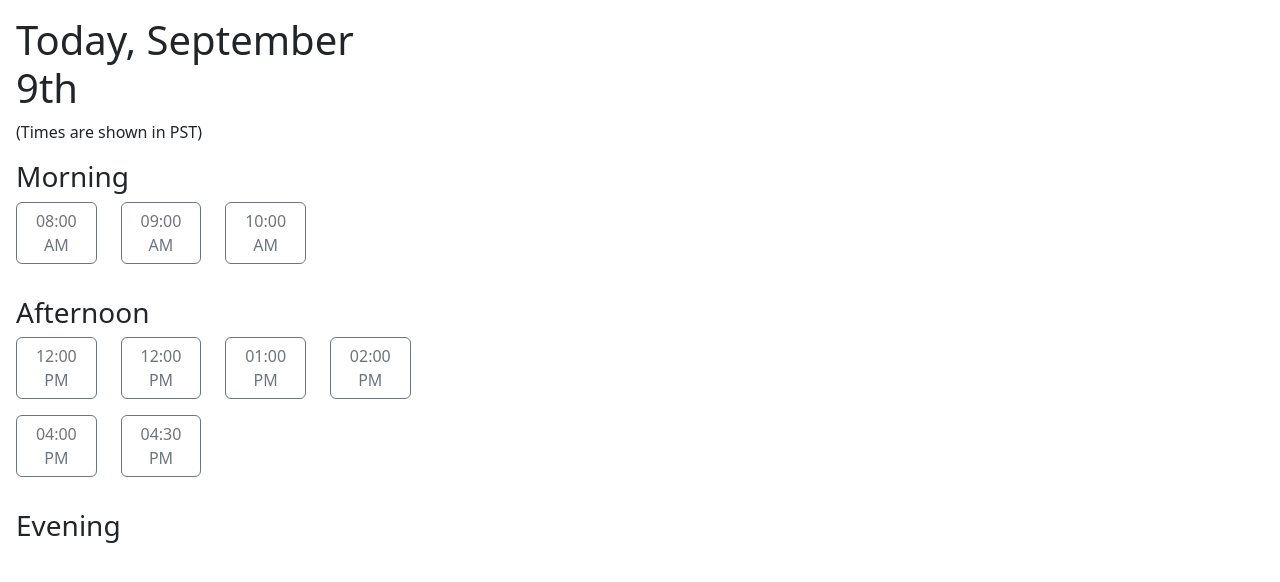
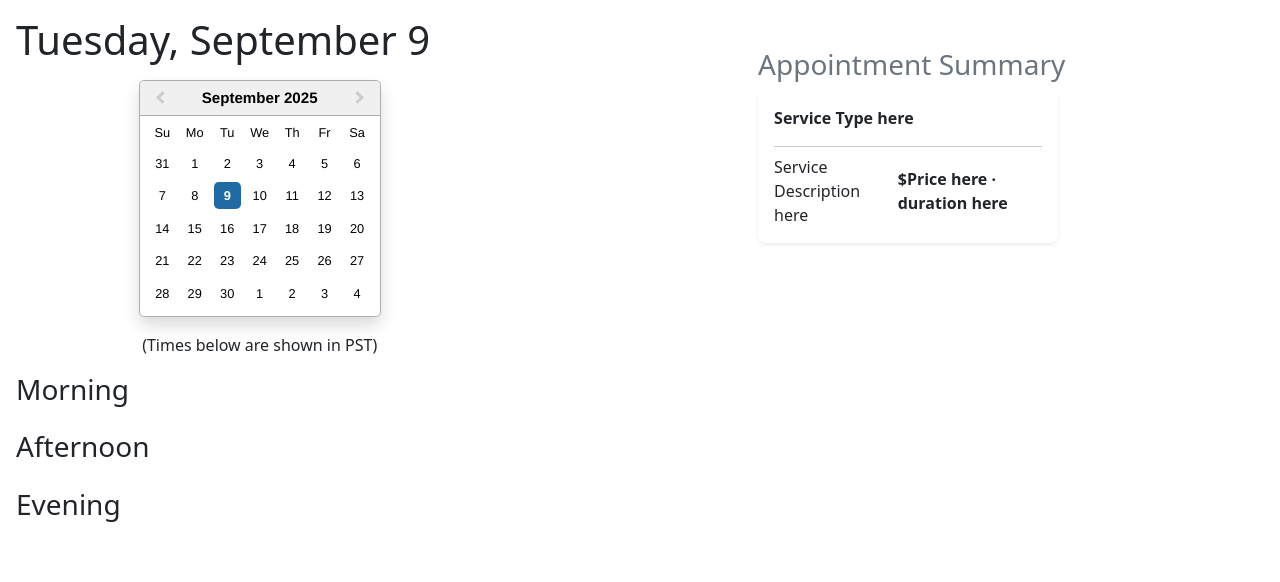
Before and after one commit to BenjaminSoYH/happy-nails-v2, a React (Create React App) app in the folder frontend/: page / in a window 1280 px wide. Shown: the top 582 px of the page. Built offline with nearby package versions, Linux system fonts and the light colour scheme.

Commit message:
added calendar, appointmentsummary to the calendar page

```diff
--- a/frontend/package.json
+++ b/frontend/package.json
@@ -12,8 +12,10 @@
     "@types/react-dom": "^19.1.7",
     "axios": "^1.11.0",
     "bootstrap": "^5.3.8",
+    "date-fns": "^4.1.0",
     "react": "^19.1.1",
     "react-bootstrap": "^2.10.10",
+    "react-datepicker": "^8.7.0",
     "react-dom": "^19.1.1",
     "react-router-dom": "^7.7.1",
     "react-scripts": "^5.0.1",
--- a/frontend/src/pages/BookCalendar.tsx
+++ b/frontend/src/pages/BookCalendar.tsx
@@ -1,14 +1,31 @@
-import React from 'react'
+import React, { useState } from 'react'
 import TimeSlots from './components/TimeSlots';
+import AppointmentSummary from './components/AppointmentSummary';
+import Calendar from './components/Calendar';
 
-const AppointmentSummary = () => {
-    return (
-        <div className="col-4">
-            <TimeSlots/>
+const BookCalendar = () => {
+
+    const[selectedDate, setSelectedDate] = useState<Date>(new Date());
 
 
-        </div>
+
+    return (
+        <>
+            <div className="row">
+
+                <div className="col-lg-5 col-md-12">
+                    <Calendar selectedDate={selectedDate} setSelectedDate={setSelectedDate} />
+                    <TimeSlots selectedDate={selectedDate} />
+                </div>
+                <div className="col-lg-7 col-md-12 d-flex justify-content-center mt-lg-5 mt-3">
+                    <AppointmentSummary/>
+                </div>
+
+            </div>
+
+        </>
+
     )
 }
 
-export default AppointmentSummary;
+export default BookCalendar;
--- a/frontend/src/pages/components/AppointmentSummary.tsx
+++ b/frontend/src/pages/components/AppointmentSummary.tsx
@@ -2,9 +2,29 @@ import React from 'react'
 
 const AppointmentSummary = () => {
   return (
-    <div className="flex flex-col gap-4">
-        <h1 className="text-primary">Appointment Summary</h1>
-    </div>
+    <>
+
+      <div className="col-auto">
+        <h3 className="text-secondary">Appointment Summary</h3>
+        {/* we have to account for a list of services, not just 1  */}
+        <div className="card shadow-sm border-0 rounded-3" style={{ width: "100%", maxWidth: "300px" }}>
+          <div className="card-body">
+            <div className="d-flex justify-content-between align-items-center mb-3">
+              <p className="fw-semibold mb-0">Service Type here</p>
+            </div>
+
+            <hr className="my-2" />
+
+            <div className="d-flex justify-content-between align-items-center">
+              <p className="fw-medium mb-0">Service Description here</p>
+              <p className="fw-semibold mb-0">$Price here · duration here</p>
+            </div>
+          </div>
+        </div>
+      </div>
+
+    </>
+
   )
 }
 
--- /dev/null
+++ b/frontend/src/pages/components/Calendar.tsx
@@ -0,0 +1,41 @@
+import React from 'react';
+import {useState} from 'react';
+import DatePicker from 'react-datepicker';
+import "react-datepicker/dist/react-datepicker.css";
+
+type CalendarProps = {
+    selectedDate: Date;
+    setSelectedDate: (date: Date) => void;
+}
+
+const Calendar = ({ selectedDate, setSelectedDate }: CalendarProps) => {
+
+    return (
+        <>
+            <div className="m-3">
+                <h1 className="mb-3">
+                    {selectedDate.toLocaleDateString("en-US", {
+                        weekday:"long",
+                        month: "long",
+                        day: "numeric"
+                    })}
+                </h1>
+                <div className="d-flex justify-content-center">
+                    <DatePicker
+                        selected={selectedDate}
+                        onChange={(date) => date && setSelectedDate(date)}
+                        inline
+                        calendarClassName="shadow"
+                    />
+
+                </div>
+                <p className="d-flex justify-content-center mt-3 mx-3">
+                    (Times below are shown in PST)
+                </p>
+            </div>
+
+        </>
+    )
+}
+
+export default Calendar;
--- a/frontend/src/pages/components/TimeSlots.tsx
+++ b/frontend/src/pages/components/TimeSlots.tsx
@@ -2,6 +2,10 @@ import React, { useEffect, useState } from 'react';
 
 type TimeSlot = {
     time: string;
+}
+
+type TimeSlotsProps = {
+    selectedDate: Date;
 }
 
 const slots: TimeSlot[] = [
@@ -34,17 +38,18 @@ function groupSlotsByTimePeriod(slots: TimeSlot[]) {
     return groups;
 }
 
-const groups = groupSlotsByTimePeriod(slots);
 
-const TimeSlots = () => {
+
+const TimeSlots = ({selectedDate}: TimeSlotsProps) => {
+
+    const filteredSlots = slots.filter(
+        (slot) => new Date(slot.time).toDateString() === selectedDate.toDateString()
+    );
+
+    const groups = groupSlotsByTimePeriod(filteredSlots);
+
     return (
         <>
-            <h1 className="mt-3 mx-3">
-                Today, September 9th
-            </h1>
-            <p className="mb-3 mx-3">
-                (Times are shown in PST)
-            </p>
             {Object.entries(groups).map(([period, slots]) => (
                 <div key={period} className="m-3">
                     <h3>
@@ -52,8 +57,8 @@ const TimeSlots = () => {
                     </h3>
                     <div className="row">
                         {slots.map((s: TimeSlot, index: number) => (
-                            <div className = "col-3 mb-3" key ={index}>
-                                <button className = "btn btn-outline-secondary ">    {/* w-100 add here */}
+                            <div className = "col-6 col-md-4 col-lg-3 mb-3" key ={index}>
+                                <button className = "btn btn-outline-secondary ">
                                     {new Date(s.time).toLocaleTimeString([], {hour: '2-digit', minute: '2-digit'})}
                                 </button>
                             </div>
@@ -69,67 +74,3 @@ const TimeSlots = () => {
 }
 
 export default TimeSlots;
-
-// const TimeSlots = () => {
-//   return (
-//     <div className = "container mt-3">
-//         <div className = "row justify-content-left">
-//             <div className = "col-4">
-//                 <h1 className = "mb-5">
-//                     Today, September 9th
-//                 </h1>
-//                 <div className = "row">
-//                     <div className = "col-3 mb-3">
-//                         <button type="button" className="btn btn-outline-secondary text-dark me-4">
-//                             1:30
-//                         </button>
-//                     </div>
-//                     <div className = "col-3 mb-3">
-//                         <button type="button" className="btn btn-outline-secondary text-dark me-4">
-//                             2:30
-//                         </button>
-//                     </div>
-//                     <div className = "col-3 mb-3">
-//                         <button type="button" className="btn btn-outline-secondary text-dark me-4">
-//                             3:30
-//                         </button>
-//                     </div>
-//                     <div className = "col-3 mb-3">
-//                         <button type="button" className="btn btn-outline-secondary text-dark me-4">
-//                             4:30
-//                         </button>
-//                     </div>
-//                     <div className = "col-3 mb-3">
-//                         <button type="button" className="btn btn-outline-secondary text-dark me-4">
-//                             5:30
-//                         </button>
-//                     </div>
-//                     <div className = "col-3 mb-3">
-//                         <button type="button" className="btn btn-outline-secondary text-dark me-4">
-//                             6:30
-//                         </button>
-//                     </div>
-//                     <div className = "col-3 mb-3">
-//                         <button type="button" className="btn btn-outline-secondary text-dark me-4">
-//                             7:30
-//                         </button>
-//                     </div>
-//                     <div className = "col-3 mb-3">
-//                         <button type="button" className="btn btn-outline-secondary text-dark me-4">
-//                             8:30
-//                         </button>
-//                     </div>
-//                     <div className = "col-3 mb-3">
-//                         <button type="button" className="btn btn-outline-secondary text-dark me-4">
-//                             9:30
-//                         </button>
-//                     </div>
-//                 </div>
-
-//             </div>
-//         </div>
-//     </div>
-//   )
-// }
-
-// export default TimeSlots;
```
Also changed, not shown: 1 other file (tests, documents, lock files or other folders).
